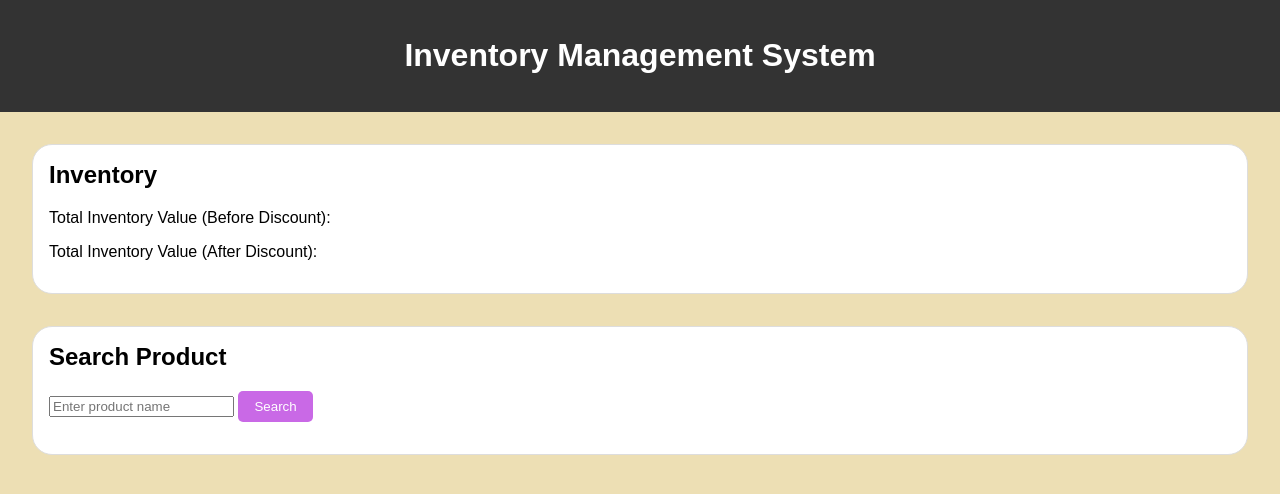
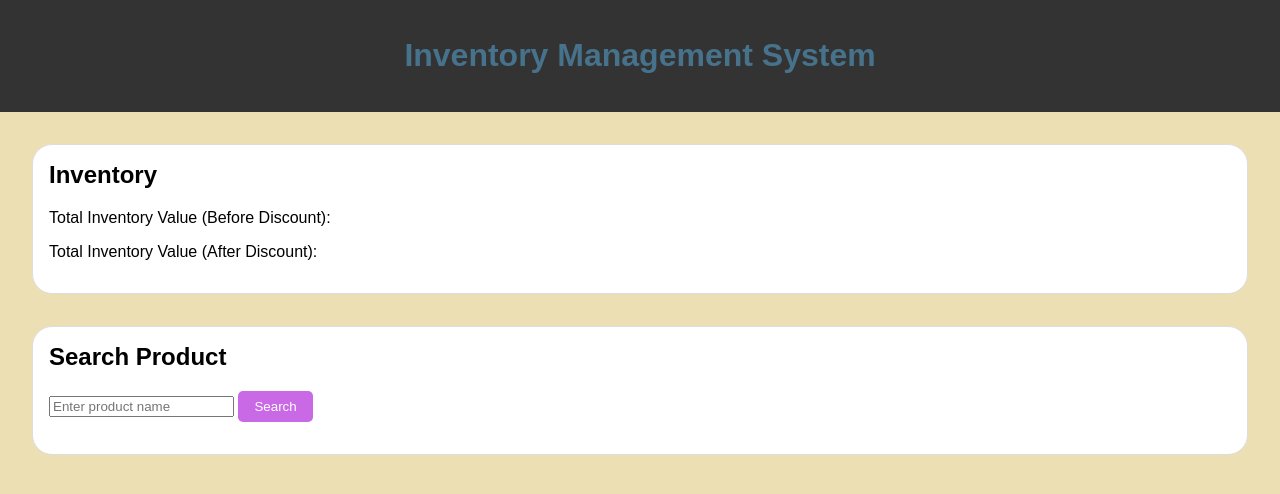
Before and after one commit to Davinderkehal/inventory-management, a plain HTML site: page index.html in a window 1280 px wide. Drawn offline with Linux system fonts and the light colour scheme.

Commit message:
Adding the title color

```diff
--- a/styles.css
+++ b/styles.css
@@ -7,7 +7,7 @@ body {
 
 header {
     background-color: #333;
-    color: white;
+    color: rgb(71, 114, 140);
     padding: 1rem;
     text-align: center;
 }
```
